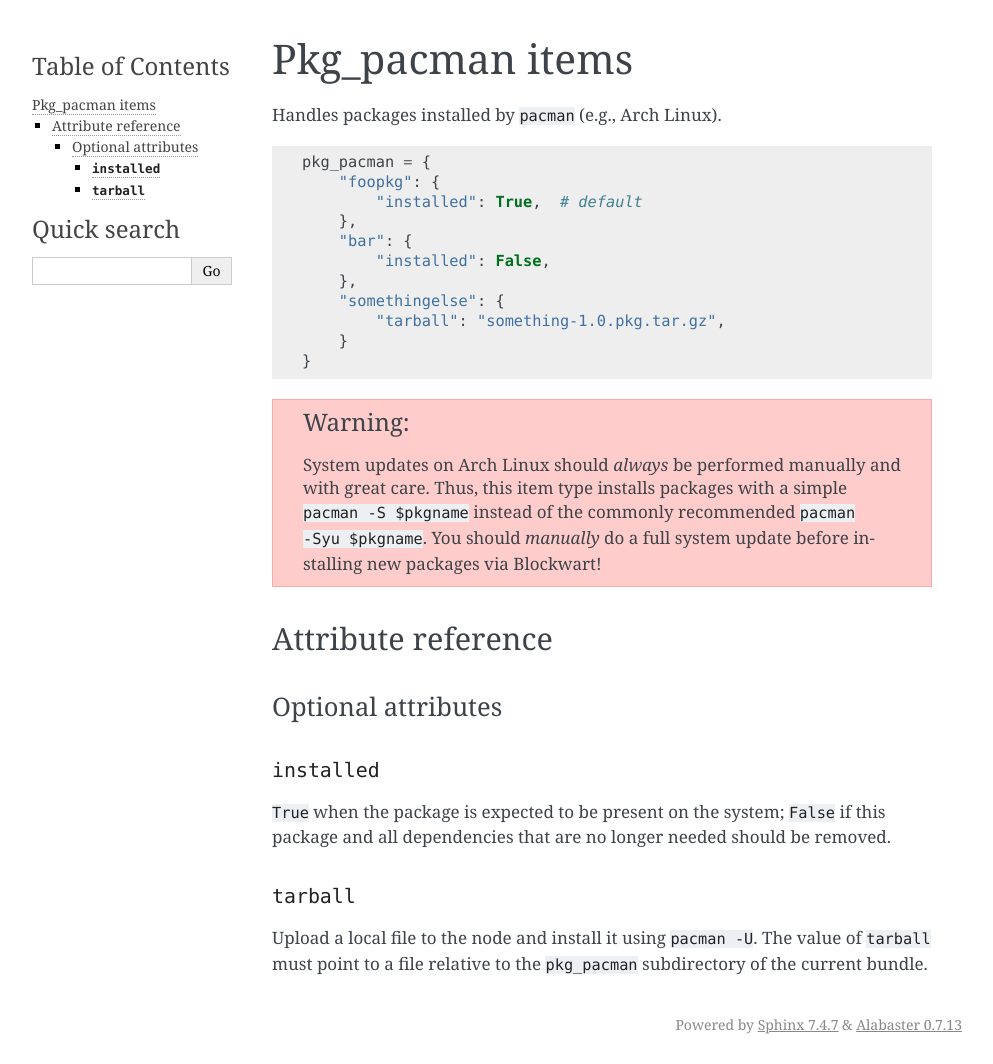
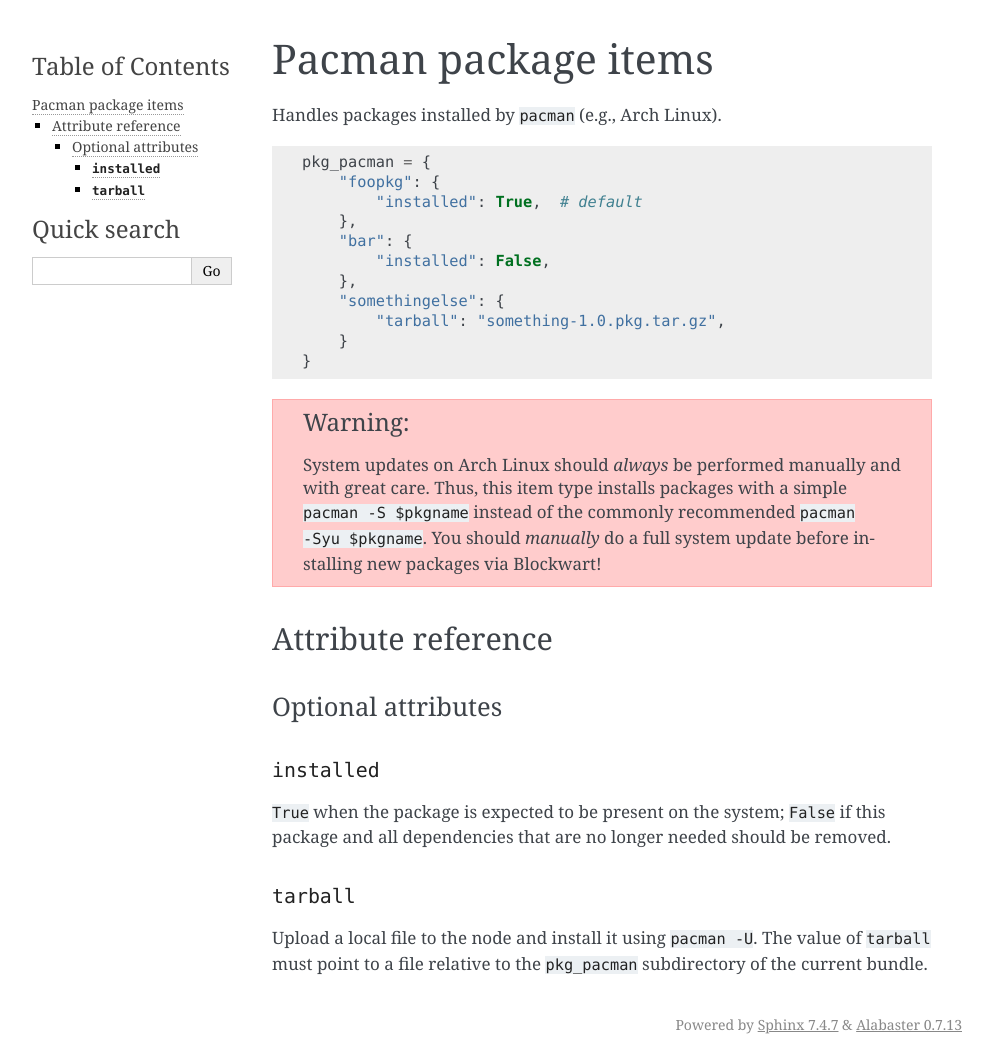
Before and after one commit to bundlewrap/bundlewrap, a Sphinx documentation site: the page built from doc/item_pkg_pacman.rst, in a window 1280 px wide. Shown: the whole page, without its empty margins (148-1141 px from the left). Built offline with Sphinx 7.4.7, drawn with Linux system fonts in a browser that asks for light colours.

Commit message:
nicer item doc page titles

```diff
--- a/doc/item_pkg_apt.rst
+++ b/doc/item_pkg_apt.rst
@@ -1,8 +1,8 @@
 .. _item_pkg_apt:
 
-#############
-Pkg_apt items
-#############
+#################
+APT package items
+#################
 
 Handles packages installed by ``apt-get`` on Debian-based systems.
 
--- a/doc/item_pkg_pacman.rst
+++ b/doc/item_pkg_pacman.rst
@@ -1,8 +1,8 @@
 .. _item_pkg_pacman:
 
-################
-Pkg_pacman items
-################
+####################
+Pacman package items
+####################
 
 Handles packages installed by ``pacman`` (e.g., Arch Linux).
 
--- a/doc/item_svc_upstart.rst
+++ b/doc/item_svc_upstart.rst
@@ -1,8 +1,8 @@
 .. _item_svc_upstart:
 
-#################
-Svc_upstart items
-#################
+#####################
+Upstart service items
+#####################
 
 Handles services managed by Upstart.
 
```
